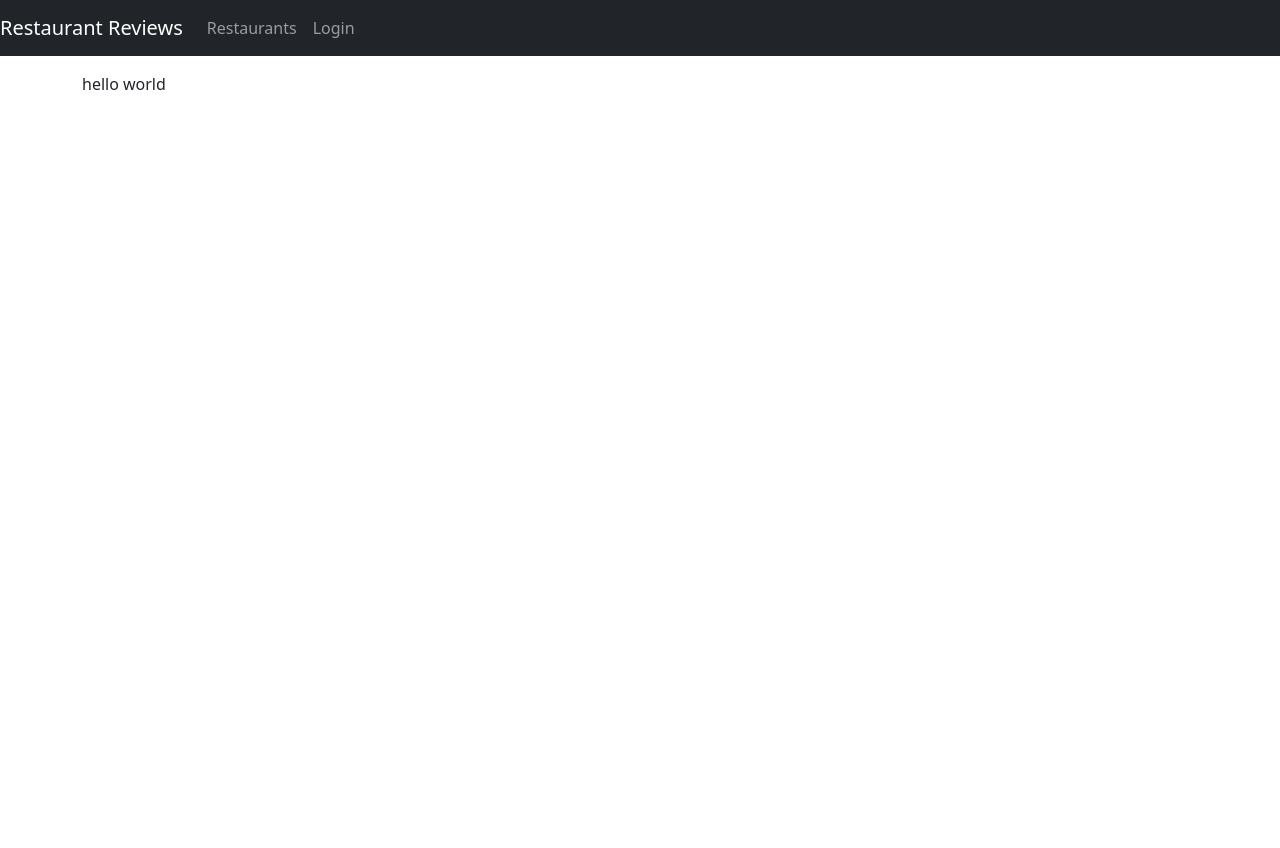
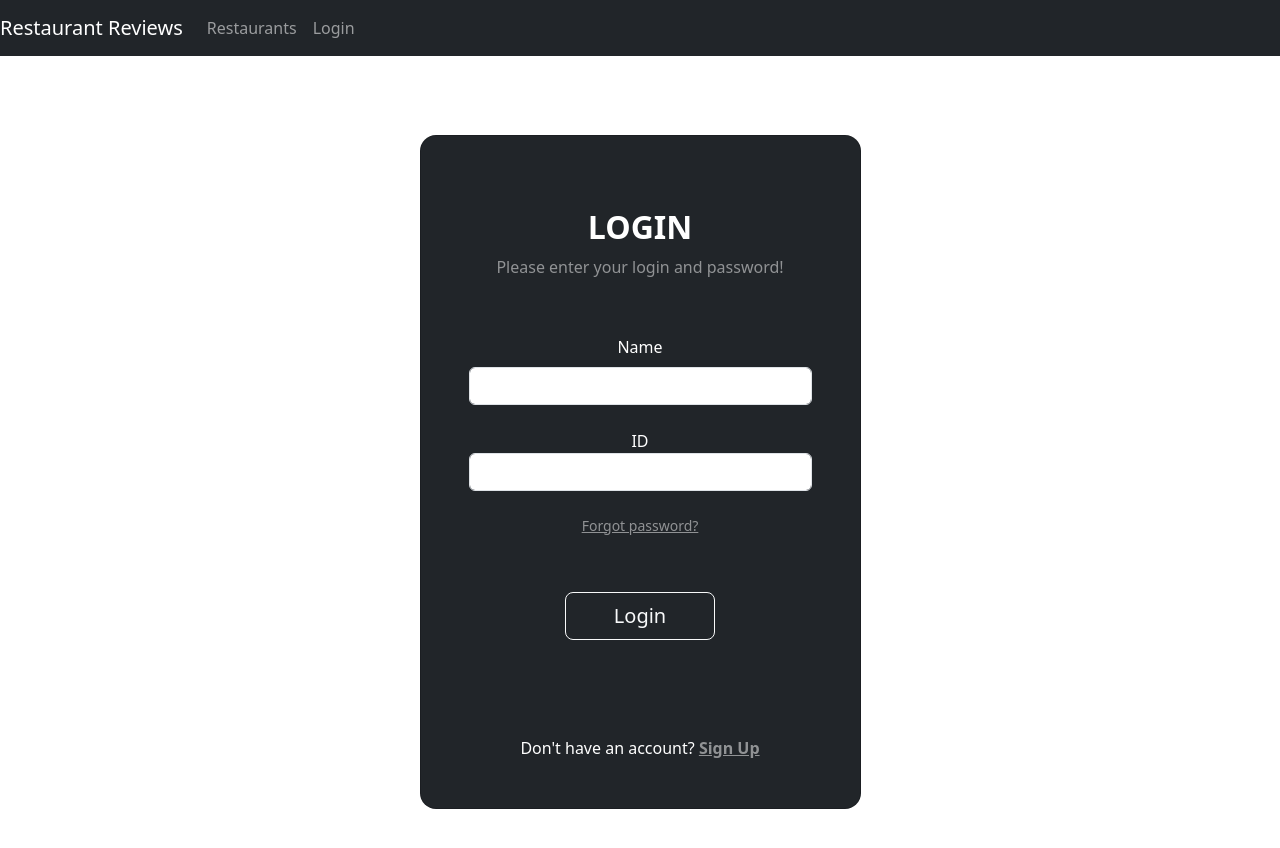
Before and after one commit to skoom21/Restaurant-Reviews-frontend, a React (Create React App) app: page /login in a window 1280 px wide. Shown: the top 848 px of the page. Before the commit the page ends 800 px from the top, so only its background shows below. Built offline with nearby package versions, Linux system fonts and the light colour scheme.

Commit message:
added a login and now view reviews also works

```diff
--- a/src/App.js
+++ b/src/App.js
@@ -50,14 +50,14 @@ function App() {
 
         <div className="container mt-3">
           <Routes>
-            <Route path={("/","/restaurants")} element={<RestaurantList />} />
+            <Route exact path={("/","/restaurants")} element={<RestaurantList />} />
             <Route
               path="/restaurants/:id/review"
               element={<AddReview user={user} />}
             />
             <Route
               path="/restaurants/:id"
-              element={<Restaurant user={user} />}
+              element={<Restaurant user={user}/>}
             />
             <Route
               path="/login"
--- a/src/components/login.js
+++ b/src/components/login.js
@@ -1,11 +1,107 @@
-import React from "react";
+import React, { useState } from "react";
+import { useNavigate } from "react-router-dom";
 
-function Login() {
+const Login = (props) => {
+  const initialUserState = {
+    name: "",
+    id: "",
+  };
+
+  const [user, setUser] = useState(initialUserState);
+  const navigate = useNavigate();
+
+  const handleInputChange = (event) => {
+    const { name, value } = event.target;
+    setUser({ ...user, [name]: value });
+  };
+
+  const login = () => {
+    props.login(user);
+    navigate("/restaurants"); // Use navigate function to navigate to "/restaurants" route
+  };
+
   return (
-    <div className="App">
-      hello world
-    </div>
+    // <div className="submit-form">
+    //   <div class="d-flex justify-content-center bd-highlight mb-2">
+    //     <div className="form-group">
+    //       <label htmlFor="name" class="p-2 bd-highlight">Name</label>
+    //       <input
+    //         type="text"
+    //         className="form-control"
+    //         id="name"
+    //         required
+    //         value={user.name}
+    //         onChange={handleInputChange}
+    //         name="name"
+    //       />
+    //     </div>
+
+    //     <div className="form-group">
+
+    //     </div>
+
+    //     <button onClick={login} className="btn btn-success">
+    //       Login
+    //     </button>
+    //   </div>
+    // </div>
+<section className="vh-100 gradient-custom">
+      <div className="container py-5 h-100">
+        <div className="row d-flex justify-content-center align-items-center h-100">
+          <div className="col-12 col-md-8 col-lg-6 col-xl-5">
+            <div className="card bg-dark text-white" style={{ borderRadius: "1rem" }}>
+              <div className="card-body p-5 text-center">
+
+                <div className="mb-md-5 mt-md-4 pb-5">
+
+                  <h2 className="fw-bold mb-2 text-uppercase">Login</h2>
+                  <p className="text-white-50 mb-5">Please enter your login and password!</p>
+
+                  <div className="form-outline form-white mb-4">
+                  <label htmlFor="name" class="p-2 bd-highlight">Name</label>
+                  <input
+                    type="text"
+                    className="form-control"
+                    id="name"
+                    required
+                    value={user.name}
+                    onChange={handleInputChange}
+                    name="name"
+                  />
+                  </div>
+
+                  <div className="form-outline form-white mb-4">
+                  <label htmlFor="id">ID</label>
+                  <input
+                      type="text"
+                      className="form-control"
+                      id="id"
+                      required
+                      value={user.id}
+                      onChange={handleInputChange}
+                      name="id"
+                  />
+                  </div>
+
+                  <p className="small mb-5 pb-lg-2"><a className="text-white-50" href="#!">Forgot password?</a></p>
+
+                  <button onClick={login} className="btn btn-outline-light btn-lg px-5" type="submit">Login</button>
+
+                </div>
+
+                <div>
+                  <p className="mb-0">Don't have an account? <a href="#!" className="text-white-50 fw-bold">Sign Up</a>
+                  </p>
+                </div>
+
+              </div>
+            </div>
+          </div>
+        </div>
+      </div>
+    </section>
+
   );
-}
+};
 
 export default Login;
--- a/src/components/restaurants.js
+++ b/src/components/restaurants.js
@@ -1,8 +1,8 @@
 import React, {useState, useEffect} from "react";
-import RestaurantDataService from  "../services/restaurant";
-import { Link } from "react-router-dom";
+import restaurantDataService from  "../services/restaurant";
+import { Link, useParams} from "react-router-dom";
 
-const Restaurant = props =>{
+const Restaurant = ({user}) =>{
   const intitalRestaurantState ={
     id: null,
     name: "",
@@ -10,25 +10,30 @@ const Restaurant = props =>{
     cuisine: "",
     reviews: []
   };
+
   const [restaurant, setRestaurant] = useState(intitalRestaurantState);
 
-  const getRestaurant = id =>{
-    RestaurantDataService.get(id)
-    .then(response =>{
+  const { id } = useParams();
+
+  const getRestaurant = id => {
+    restaurantDataService
+      .get(id)
+      .then(response => {
         setRestaurant(response.data);
         console.log(response.data);
       })
-    .catch(e =>{
+      .catch(e => {
         console.log(e);
+        console.log("ero")
       });
-  }
+  };
 
-  useEffect(() =>{
-    getRestaurant(props.match.params.id);
-  }, [props.match.params.id]);
+  useEffect(() => {
+    getRestaurant(id);
+  }, [id]);
 
   const deleteReview = (reviewId, index) =>{
-    RestaurantDataService.deleteReview(reviewId)
+    restaurantDataService.deleteReview(reviewId, user.id)
     .then(response =>{
       setRestaurant((prevState) =>{
         prevState.reviews.splice(index, 1);
@@ -48,36 +53,50 @@ const Restaurant = props =>{
       <div>
         <h5>{restaurant.name}</h5>
         <p>
-            <strong>Cuisine: </strong>{restaurant.cuisine}<br/>
-            <strong>Address: </strong>{restaurant.address.building} {restaurant.address.street}, {restaurant.address.zipcode}
+          <strong>Cuisine: </strong>
+          {restaurant.cuisine}
+          <br />
+          <strong>Address: </strong>
+          {restaurant.address.building} {restaurant.address.street},{" "}
+          {restaurant.address.zipcode}
         </p>
-          <Link to={"/restaurants/" + props.match.params.id + "/review"} className="btn btn-primary">
+        <Link to={`/restaurants/${restaurant.id}/review`} className="btn btn-primary">
           Add Review
         </Link>
         <h4>Reviews</h4>
         <div className="row">
           {restaurant.reviews.length > 0 ? (
-              restaurant.reviews.map((review, index) =>{
-                return(
+            restaurant.reviews.map((review, index) => {
+              return (
                 <div className="col-lg-4 pb-1" key={index}>
                   <div className="card">
                     <div className="card-body">
                       <p className="card-text">
-                          {review.text}<br/>
-                          <strong>User: </strong>{review.name}<br/>
-                          <strong>Date: </strong>{review.date}
+                        {review.text}
+                        <br />
+                        <strong>User: </strong>
+                        {review.name}
+                        <br />
+                        <strong>Date: </strong>
+                        {review.date}
                       </p>
-                        {props.user && props.user.id === review.user_id && (
+                      {user && user.id === review.user_id && (
                         <div className="row">
-                            <a onClick={() => deleteReview(review._id, index)} className="btn btn-primary col-lg-5 mx-1 mb-1">
+                          <button
+                            onClick={() => deleteReview(review._id, index)}
+                            className="btn btn-primary col-lg-5 mx-1 mb-1"
+                          >
                             Delete
-                            </a>
-                            <Link to={{
-                              pathname: "/restaurants/" + props.match.params.id + "/review",
+                          </button>
+                          <Link
+                            to={{
+                              pathname: `/restaurants/${id}/review`,
                               state: {
                                 currentReview: review
                               }
-                            }} className="btn btn-primary col-lg-5 mx-1 mb-1">
+                            }}
+                            className="btn btn-primary col-lg-5 mx-1 mb-1"
+                          >
                             Edit
                           </Link>
                         </div>
@@ -86,8 +105,7 @@ const Restaurant = props =>{
                   </div>
                 </div>
               );
-              }
-              )
+            })
           ) : (
             <div className="col-sm-4">
               <p>No reviews yet.</p>
@@ -97,7 +115,7 @@ const Restaurant = props =>{
       </div>
     ) : (
       <div>
-          <br/>
+        <br />
         <p>No restaurant selected.</p>
       </div>
     )}
--- a/src/services/restaurant.js
+++ b/src/services/restaurant.js
@@ -22,8 +22,8 @@ class RestaurantDataService {
         return http.put("/review",data);
     }
 
-    deleteReview(id){
-        return http.delete(`/review?id=${id}`);
+    deleteReview(id,userId){
+        return http.delete(`/review?id=${id}`, {data:{user_id: userId}});
     }
 
     getCuisines(id){
```
Lines whose indentation alone changed are shown as unchanged.
